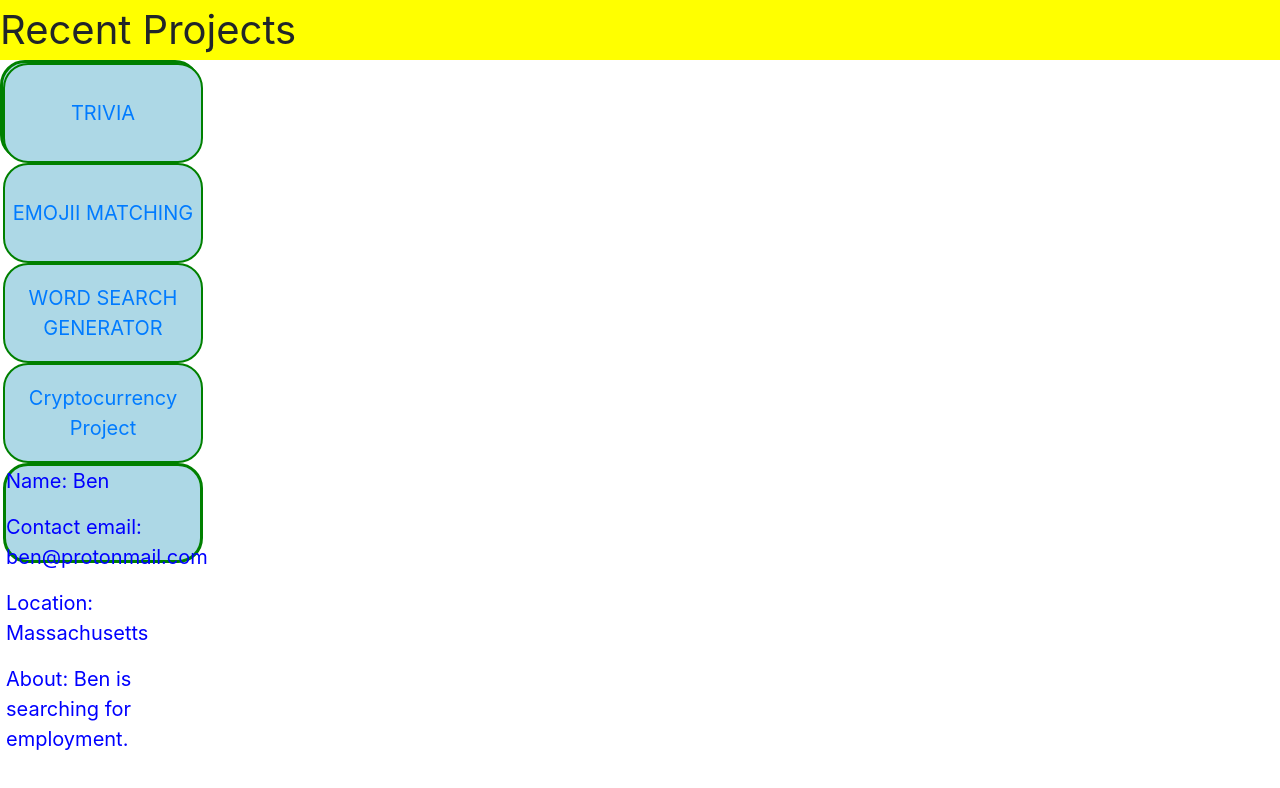
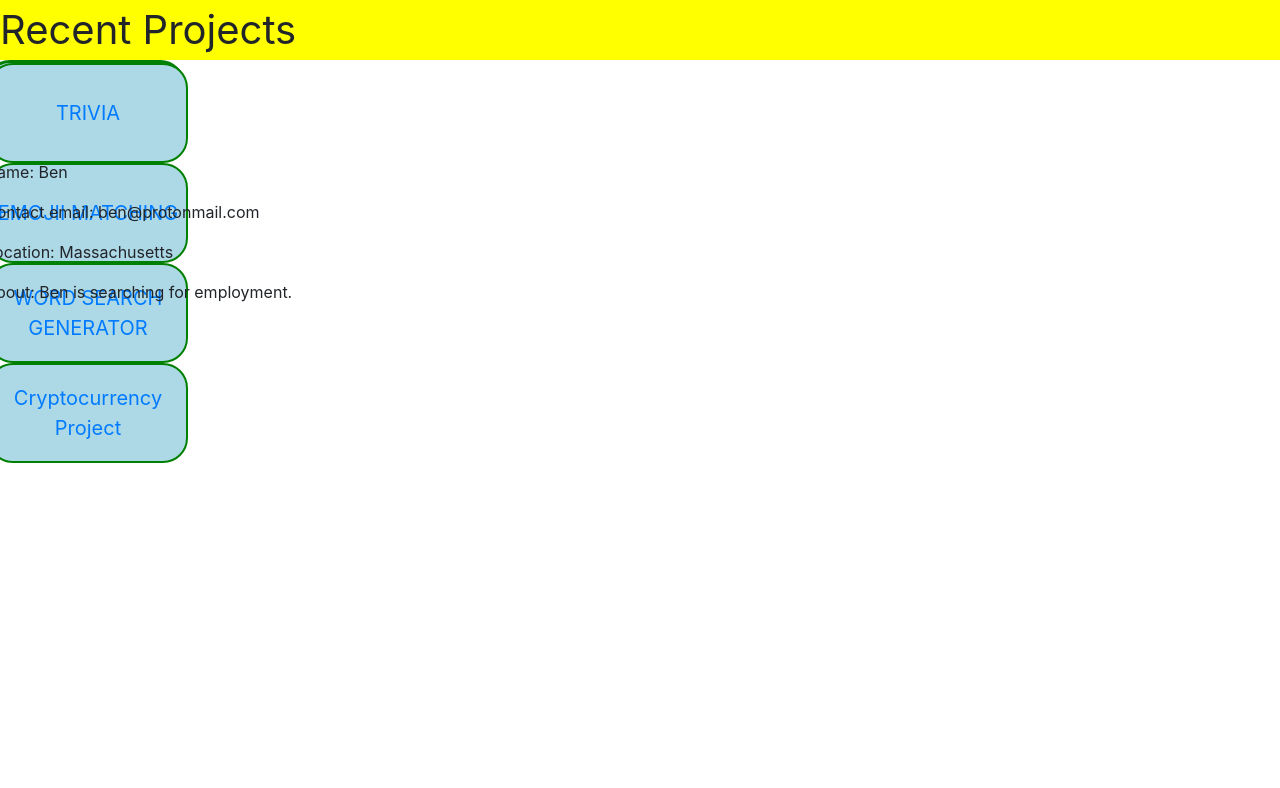
Before and after one commit to Ben8842/portfolio, a React (Create React App) app: page / in a window 1280 px wide. Shown: the top 788 px of the page. Built offline with nearby package versions, Linux system fonts and the light colour scheme.

Commit message:
more change

```diff
--- a/src/App.js
+++ b/src/App.js
@@ -5,13 +5,17 @@ function App() {
   return (
     <div>
       <div id="title">Recent Projects</div>
+      <div class="row">
+        <div class="column">
           <div class="fancy">
             <button class="fancy" variant="primary" size="lg" block>
               <a href="https://trivia-redux.herokuapp.com/">TRIVIA</a>
             </button>
 
             <button class="fancy" variant="secondary" size="lg" block>
-          <a href="https://emojii-matching.herokuapp.com/">EMOJII MATCHING</a>
+              <a href="https://emojii-matching.herokuapp.com/">
+                EMOJII MATCHING
+              </a>
             </button>
             <button class="fancy" variant="primary" size="lg" block>
               <a href="https://wordsearch-generator.herokuapp.com/">
@@ -23,12 +27,18 @@ function App() {
                 Cryptocurrency Project
               </a>
             </button>
-        <div class="fancy">
+          </div>
+          <div class="column">
+            {" "}
+            <div>
               <p>Name: Ben</p>
               <p>Contact email: ben@protonmail.com</p>
               <p>Location: Massachusetts</p>
               <p>About: Ben is searching for employment. </p>
             </div>
+          </div>
+        </div>
+
         <div></div>
         <div></div>
       </div>
```
Lines whose indentation alone changed are shown as unchanged.
